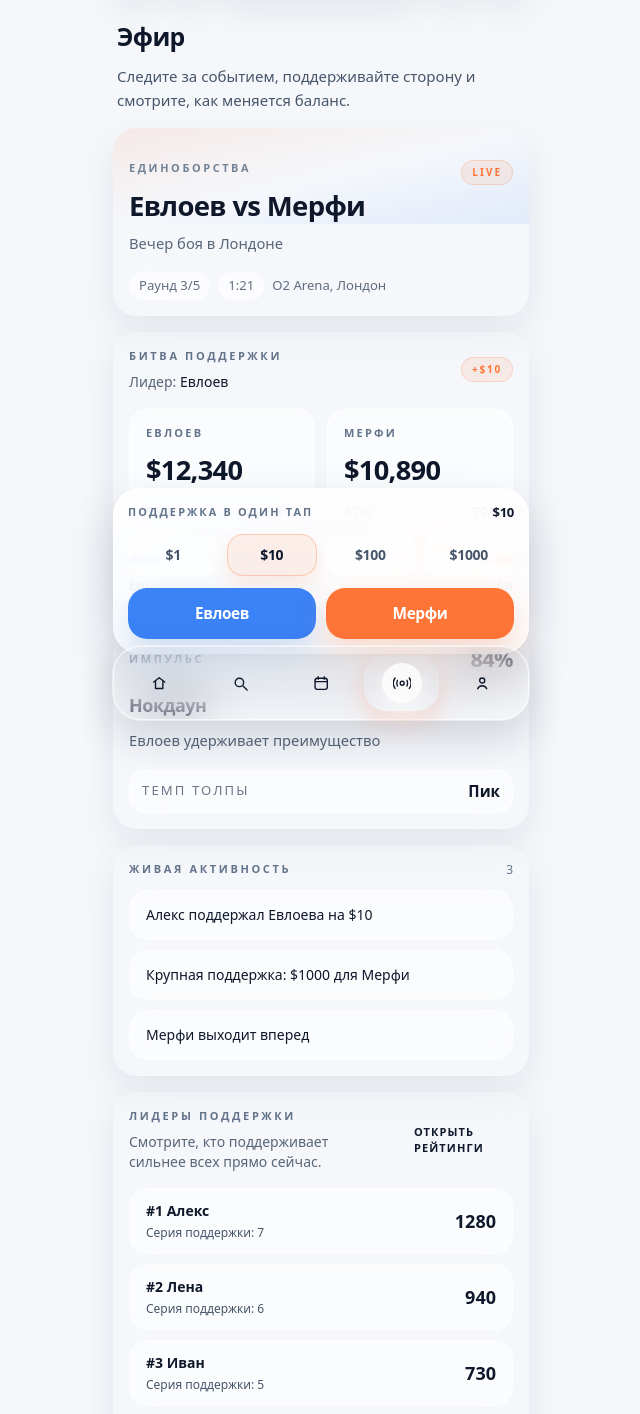
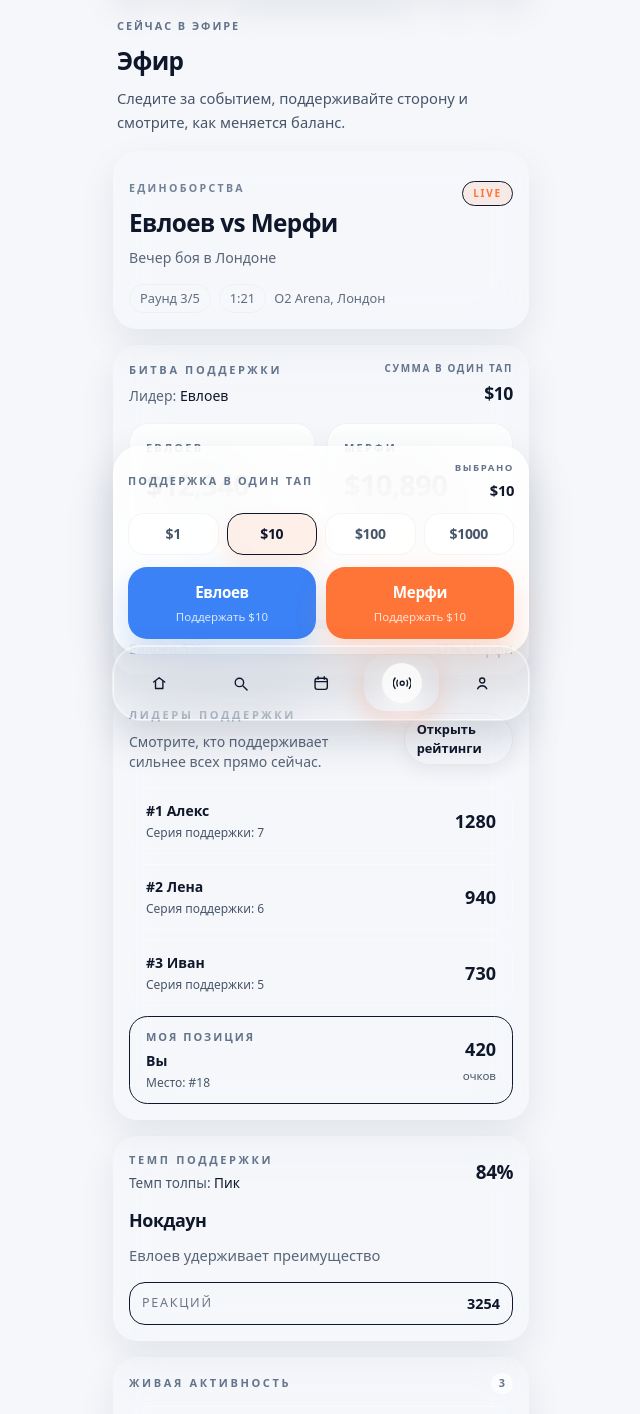
Before and after one commit to krusakovrus-svg/fundon, a Next.js app: page /live in a window 1280 px wide. Shown: the part 60-1474 px from the top of the page, without its empty margins (319-959 px from the left). Built offline with nearby package versions, Linux system fonts and the light colour scheme.

Commit message:
Refine live support flow

```diff
--- a/src/components/live/LeaderboardPreview.tsx
+++ b/src/components/live/LeaderboardPreview.tsx
@@ -12,23 +12,24 @@ interface LeaderboardPreviewProps {
 
 export function LeaderboardPreview({ entries, profile }: LeaderboardPreviewProps) {
   const { language, t } = useLanguage();
-  const userInTop = entries.some((entry) => entry.id === profile.id);
+  const myPositionLabel = language === 'ru' ? 'Моя позиция' : 'My position';
+  const pointsLabel = language === 'ru' ? 'очков' : 'points';
 
   return (
-    <SectionCard className="space-y-4 border border-white/35 bg-white/55 px-4 py-4 shadow-[0_18px_42px_rgba(15,23,42,0.10)] backdrop-blur-xl dark:border-white/8 dark:bg-white/6 dark:shadow-none">
+    <SectionCard className="space-y-4 border border-white/34 bg-white/52 px-4 py-4 shadow-[0_16px_38px_rgba(15,23,42,0.09)] backdrop-blur-xl dark:border-white/[0.08] dark:bg-white/[0.05] dark:shadow-none">
       <div className="flex items-center justify-between gap-4">
         <div>
           <p className="text-[11px] font-semibold uppercase tracking-[0.24em] text-text-muted">{t('leaderboardPreview')}</p>
           <p className="mt-2 text-sm text-text-secondary/90">{t('leaderboardPreviewHint')}</p>
         </div>
-        <Link href="/leaderboard" className="app-pill">
+        <Link href="/leaderboard" className="rounded-full border border-black/[0.05] bg-white/72 px-3 py-1.5 text-[0.8rem] font-semibold text-text-primary shadow-[0_8px_18px_rgba(15,23,42,0.05)] dark:border-white/[0.08] dark:bg-white/[0.06] dark:shadow-none">
           {t('openLeaderboard')}
         </Link>
       </div>
 
       <div className="space-y-2.5">
         {entries.slice(0, 3).map((entry, index) => (
-          <div key={entry.id} className="flex items-center justify-between gap-3 rounded-[1.15rem] border border-white/45 bg-white/60 px-4 py-3 dark:border-white/8 dark:bg-white/6">
+          <div key={entry.id} className="flex items-center justify-between gap-3 rounded-[1.1rem] border border-white/40 bg-white/62 px-4 py-3 dark:border-white/[0.07] dark:bg-white/[0.05]">
             <div>
               <p className="text-sm font-semibold text-text-primary">
                 #{index + 1} {language === 'ru' ? entry.nameRu : entry.name}
@@ -39,15 +40,17 @@ export function LeaderboardPreview({ entries, profile }: LeaderboardPreviewProps
           </div>
         ))}
 
-        {!userInTop ? (
-          <div className="flex items-center justify-between gap-3 rounded-[1.15rem] border border-accent-orange/18 bg-accent-orange/8 px-4 py-3">
-            <div>
-              <p className="text-sm font-semibold text-text-primary">{t('you')}</p>
-              <p className="mt-1 text-xs text-text-secondary">{t('rankLabel')}: #{profile.currentRank}</p>
-            </div>
+        <div className="flex items-center justify-between gap-3 rounded-[1.15rem] border border-accent-orange/18 bg-accent-orange/8 px-4 py-3">
+          <div>
+            <p className="text-[11px] font-semibold uppercase tracking-[0.18em] text-text-muted">{myPositionLabel}</p>
+            <p className="mt-1.5 text-sm font-semibold text-text-primary">{t('you')}</p>
+            <p className="mt-1 text-xs text-text-secondary">{t('rankLabel')}: #{profile.currentRank}</p>
+          </div>
+          <div className="text-right">
             <p className="text-lg font-semibold text-text-primary">{profile.points}</p>
+            <p className="mt-1 text-[0.72rem] text-text-secondary">{pointsLabel}</p>
           </div>
-        ) : null}
+        </div>
       </div>
     </SectionCard>
   );
--- a/src/components/live/LiveActivityFeed.tsx
+++ b/src/components/live/LiveActivityFeed.tsx
@@ -10,10 +10,10 @@ export function LiveActivityFeed({ items }: { items: LiveActivityItem[] }) {
   const { language, t } = useLanguage();
 
   return (
-    <SectionCard className="space-y-3 border border-white/35 bg-white/55 px-4 py-4 shadow-[0_18px_42px_rgba(15,23,42,0.10)] backdrop-blur-xl dark:border-white/8 dark:bg-white/6 dark:shadow-none">
+    <SectionCard className="space-y-3 border border-white/30 bg-white/46 px-4 py-4 shadow-[0_14px_34px_rgba(15,23,42,0.08)] backdrop-blur-xl dark:border-white/[0.07] dark:bg-white/[0.04] dark:shadow-none">
       <div className="flex items-center justify-between gap-3">
         <p className="text-[11px] font-semibold uppercase tracking-[0.24em] text-text-muted">{t('momentFeed')}</p>
-        <span className="text-xs text-text-muted">{items.length}</span>
+        <span className="rounded-full bg-white/70 px-2 py-0.5 text-[0.68rem] font-semibold text-text-muted dark:bg-white/[0.05]">{items.length}</span>
       </div>
 
       <div className="space-y-2.5">
@@ -26,9 +26,9 @@ export function LiveActivityFeed({ items }: { items: LiveActivityItem[] }) {
               animate={{ opacity: 1, y: 0 }}
               exit={{ opacity: 0, y: -10 }}
               transition={{ duration: 0.18 }}
-              className="rounded-[1.15rem] border border-white/45 bg-white/60 px-4 py-3 dark:border-white/8 dark:bg-white/6"
+              className="rounded-[1.1rem] border border-white/40 bg-white/58 px-4 py-3 dark:border-white/[0.07] dark:bg-white/[0.05]"
             >
-              <p className="text-sm font-medium leading-6 text-text-primary">{getLocalizedActivityLabel(item, language)}</p>
+              <p className="text-[0.93rem] font-medium leading-6 text-text-primary">{getLocalizedActivityLabel(item, language)}</p>
             </motion.div>
           ))}
         </AnimatePresence>
--- a/src/components/live/LiveDonationDock.tsx
+++ b/src/components/live/LiveDonationDock.tsx
@@ -25,17 +25,22 @@ export function LiveDonationDock({
   onSupportLeft,
   onSupportRight
 }: LiveDonationDockProps) {
-  const { t } = useLanguage();
+  const { language, t } = useLanguage();
+  const selectedAmountLabel = language === 'ru' ? 'Выбрано' : 'Selected';
+  const supportActionLabel = language === 'ru' ? 'Поддержать' : 'Support';
 
   return (
     <div className="pointer-events-none fixed inset-x-0 bottom-[5.35rem] z-30 flex justify-center px-4">
       <div
-        className="pointer-events-auto w-full rounded-[1.7rem] border border-white/55 bg-[rgba(255,255,255,0.82)] p-3.5 shadow-[0_22px_48px_rgba(15,23,42,0.16)] backdrop-blur-2xl dark:border-white/10 dark:bg-[rgba(var(--surface),0.9)] dark:shadow-[0_28px_56px_rgba(2,6,23,0.42)]"
+        className="pointer-events-auto w-full rounded-[1.7rem] border border-white/60 bg-[rgba(255,255,255,0.84)] p-3.5 shadow-[0_22px_48px_rgba(15,23,42,0.16)] backdrop-blur-2xl dark:border-white/[0.1] dark:bg-[rgba(var(--surface),0.88)] dark:shadow-[0_28px_56px_rgba(2,6,23,0.42)]"
         style={{ maxWidth: 'calc(var(--page-max-width) - (var(--page-padding-x) * 2))' }}
       >
         <div className="mb-3 flex items-center justify-between gap-3">
           <p className="text-[0.68rem] font-semibold uppercase tracking-[0.2em] text-text-muted">{t('supportAmounts')}</p>
-          <span className="text-[0.82rem] font-semibold tracking-tight text-text-primary">${selectedAmount}</span>
+          <div className="text-right">
+            <p className="text-[0.6rem] font-semibold uppercase tracking-[0.16em] text-text-muted">{selectedAmountLabel}</p>
+            <span className="mt-1 block text-[0.92rem] font-semibold tracking-tight text-text-primary">${selectedAmount}</span>
+          </div>
         </div>
 
         <div className="grid grid-cols-4 gap-2">
@@ -50,8 +55,8 @@ export function LiveDonationDock({
                 className={cn(
                   'rounded-[1rem] border px-2 py-2.5 text-sm font-semibold tracking-tight transition duration-200',
                   active
-                    ? 'border-accent-orange/30 bg-accent-orange/10 text-text-primary shadow-[0_10px_20px_rgba(255,124,65,0.14)]'
-                    : 'border-white/50 bg-white/55 text-text-secondary dark:border-white/8 dark:bg-white/6'
+                    ? 'border-accent-orange/26 bg-accent-orange/10 text-text-primary shadow-[0_10px_20px_rgba(255,124,65,0.14)]'
+                    : 'border-black/[0.04] bg-white/[0.72] text-text-secondary dark:border-white/[0.08] dark:bg-white/[0.05]'
                 )}
               >
                 ${amount}
@@ -65,17 +70,19 @@ export function LiveDonationDock({
             type="button"
             whileTap={{ scale: 0.985 }}
             onClick={onSupportLeft}
-            className="rounded-[1.2rem] bg-accent-blue px-3 py-3.5 text-center text-[0.96rem] font-semibold tracking-tight text-white shadow-[0_14px_30px_rgba(74,144,226,0.24)]"
+            className="rounded-[1.2rem] bg-accent-blue px-3 py-3.5 text-center text-white shadow-[0_14px_30px_rgba(74,144,226,0.24)]"
           >
-            {leftLabel}
+            <span className="block text-[0.95rem] font-semibold tracking-tight">{leftLabel}</span>
+            <span className="mt-1 block text-[0.72rem] font-medium text-white/80">{supportActionLabel} ${selectedAmount}</span>
           </motion.button>
           <motion.button
             type="button"
             whileTap={{ scale: 0.985 }}
             onClick={onSupportRight}
-            className="rounded-[1.2rem] bg-accent-orange px-3 py-3.5 text-center text-[0.96rem] font-semibold tracking-tight text-white shadow-[0_14px_30px_rgba(255,124,65,0.24)]"
+            className="rounded-[1.2rem] bg-accent-orange px-3 py-3.5 text-center text-white shadow-[0_14px_30px_rgba(255,124,65,0.24)]"
           >
-            {rightLabel}
+            <span className="block text-[0.95rem] font-semibold tracking-tight">{rightLabel}</span>
+            <span className="mt-1 block text-[0.72rem] font-medium text-white/80">{supportActionLabel} ${selectedAmount}</span>
           </motion.button>
         </div>
       </div>
--- a/src/components/live/LiveEventHero.tsx
+++ b/src/components/live/LiveEventHero.tsx
@@ -8,34 +8,36 @@ export function LiveEventHero({ event }: { event: EventRecord }) {
   const { language, t } = useLanguage();
 
   return (
-    <SectionCard className="space-y-4 overflow-hidden border border-white/35 bg-white/60 px-4 py-4 shadow-[0_18px_44px_rgba(15,23,42,0.10)] backdrop-blur-xl dark:border-white/8 dark:bg-white/6 dark:shadow-none">
-      <div className="absolute inset-x-0 top-0 h-24 bg-gradient-to-br from-accent-orange/10 via-transparent to-accent-blue/10" />
+    <SectionCard className="space-y-3.5 overflow-hidden border border-white/35 bg-white/56 px-4 py-4 shadow-[0_16px_36px_rgba(15,23,42,0.08)] backdrop-blur-xl dark:border-white/8 dark:bg-white/[0.05] dark:shadow-none">
+      <div className="absolute inset-x-0 top-0 h-20 bg-gradient-to-br from-accent-orange/8 via-transparent to-accent-blue/8" />
 
       <div className="relative flex items-start justify-between gap-3">
         <div className="min-w-0">
-          <p className="text-[0.68rem] font-semibold uppercase tracking-[0.24em] text-text-muted/90">
+          <p className="text-[0.66rem] font-semibold uppercase tracking-[0.22em] text-text-muted/90">
             {language === 'ru' ? event.categoryLabelRu : event.categoryLabel}
           </p>
-          <h1 className="mt-2 text-[1.72rem] font-semibold tracking-tight text-text-primary">
+          <h1 className="mt-2 text-[1.52rem] font-semibold tracking-tight text-text-primary">
             {language === 'ru' ? event.headlineRu : event.headline}
           </h1>
-          <p className="mt-1.5 max-w-[28rem] text-[0.92rem] leading-relaxed text-text-secondary/90">
+          <p className="mt-1.5 max-w-[28rem] text-[0.88rem] leading-relaxed text-text-secondary/90">
             {language === 'ru' ? event.titleRu : event.title}
           </p>
         </div>
 
-        <span className="inline-flex shrink-0 items-center rounded-full border border-accent-orange/20 bg-accent-orange/10 px-2.5 py-1 text-[10px] font-semibold uppercase tracking-[0.2em] text-accent-orange">
+        <span className="inline-flex shrink-0 items-center rounded-full border border-accent-orange/18 bg-accent-orange/10 px-2.5 py-1 text-[10px] font-semibold uppercase tracking-[0.18em] text-accent-orange">
           {t('liveStatus')}
         </span>
       </div>
 
-      <div className="relative flex flex-wrap items-center gap-2 text-[0.82rem] text-text-secondary/85">
+      <div className="relative flex flex-wrap items-center gap-2 text-[0.8rem] text-text-secondary/85">
         {(event.stageLabel || event.stageLabelRu) ? (
-          <span className="inline-flex items-center rounded-full bg-white/65 px-2.5 py-1 dark:bg-white/8">
+          <span className="inline-flex items-center rounded-full border border-black/[0.03] bg-white/68 px-2.5 py-1 dark:border-white/[0.06] dark:bg-white/[0.06]">
             {language === 'ru' ? event.stageLabelRu : event.stageLabel}
           </span>
         ) : null}
-        <span className="inline-flex items-center rounded-full bg-white/65 px-2.5 py-1 dark:bg-white/8">{event.timerLabel}</span>
+        <span className="inline-flex items-center rounded-full border border-black/[0.03] bg-white/68 px-2.5 py-1 dark:border-white/[0.06] dark:bg-white/[0.06]">
+          {event.timerLabel}
+        </span>
         <span className="truncate">{language === 'ru' ? event.venueRu : event.venue}</span>
       </div>
     </SectionCard>
--- a/src/components/live/LiveMomentumPanel.tsx
+++ b/src/components/live/LiveMomentumPanel.tsx
@@ -16,12 +16,16 @@ interface LiveMomentumPanelProps {
 
 export function LiveMomentumPanel({ moment, message, fanPulseValue, fanHeatLabel }: LiveMomentumPanelProps) {
   const { language, t } = useLanguage();
+  const momentumLabel = language === 'ru' ? 'Темп поддержки' : 'Support momentum';
 
   return (
-    <SectionCard className="space-y-4 border border-white/35 bg-white/55 px-4 py-4 shadow-[0_18px_42px_rgba(15,23,42,0.10)] backdrop-blur-xl dark:border-white/8 dark:bg-white/6 dark:shadow-none">
+    <SectionCard className="space-y-3.5 border border-white/30 bg-white/48 px-4 py-4 shadow-[0_14px_34px_rgba(15,23,42,0.08)] backdrop-blur-xl dark:border-white/[0.07] dark:bg-white/[0.04] dark:shadow-none">
       <div className="flex items-center justify-between gap-4">
-        <p className="text-[11px] font-semibold uppercase tracking-[0.24em] text-text-muted">{t('supportMomentum')}</p>
-        <p className="text-[1.35rem] font-semibold tracking-tight text-text-primary">{fanPulseValue}%</p>
+        <div>
+          <p className="text-[11px] font-semibold uppercase tracking-[0.24em] text-text-muted">{momentumLabel}</p>
+          <p className="mt-1 text-[0.85rem] text-text-secondary">{t('crowdHeat')}: <span className="font-medium text-text-primary">{fanHeatLabel}</span></p>
+        </div>
+        <p className="text-[1.18rem] font-semibold tracking-tight text-text-primary">{fanPulseValue}%</p>
       </div>
 
       <div className="space-y-2.5">
@@ -52,9 +56,9 @@ export function LiveMomentumPanel({ moment, message, fanPulseValue, fanHeatLabel
         </AnimatePresence>
       </div>
 
-      <div className="flex items-center justify-between gap-3 rounded-[1rem] border border-white/45 bg-white/60 px-3 py-2.5 dark:border-white/8 dark:bg-white/6">
-        <span className="text-[0.82rem] uppercase tracking-[0.16em] text-text-secondary/80">{t('crowdHeat')}</span>
-        <span className="text-[0.95rem] font-semibold text-text-primary">{fanHeatLabel}</span>
+      <div className="flex items-center justify-between gap-3 rounded-[1rem] border border-white/38 bg-white/58 px-3 py-2.5 dark:border-white/[0.07] dark:bg-white/[0.05]">
+        <span className="text-[0.78rem] uppercase tracking-[0.14em] text-text-secondary/80">{t('reactionsLabel')}</span>
+        <span className="text-[0.9rem] font-semibold text-text-primary">{moment.reactionCount}</span>
       </div>
     </SectionCard>
   );
--- a/src/components/live/LiveScreen.tsx
+++ b/src/components/live/LiveScreen.tsx
@@ -97,7 +97,9 @@ export function LiveScreen() {
   const { language, t } = useLanguage();
   const mountedRef = useRef(false);
 
-  const [selectedAmount, setSelectedAmount] = useState<SupportAmount>(mockData.supportAmounts[1]);
+  const [selectedAmount, setSelectedAmount] = useState<SupportAmount>(
+    mockData.supportAmounts.find((amount) => amount === mockData.profile.lastSupportAmount) ?? mockData.supportAmounts[1]
+  );
   const [selectedEventId, setSelectedEventId] = useState(liveEvents[0].id);
   const [momentIndexByEvent, setMomentIndexByEvent] = useState<Record<string, number>>(createInitialMomentIndexMap);
   const [activityMap, setActivityMap] = useState<Record<string, LiveActivityItem[]>>(createInitialActivityMap);
@@ -174,6 +176,14 @@ export function LiveScreen() {
   );
   const fanHeatKey = getHeatState(fanPulseValue);
 
+  const handleSelectAmount = (amount: SupportAmount) => {
+    setSelectedAmount(amount);
+    setProfile((current) => ({
+      ...current,
+      lastSupportAmount: amount
+    }));
+  };
+
   const handleSupport = (side: 'left' | 'right') => {
     const amount = selectedAmount;
     const previousLeader = currentSupport.left >= currentSupport.right ? 'left' : 'right';
@@ -247,6 +257,7 @@ export function LiveScreen() {
       ...current,
       points: nextPoints,
       totalSupport: current.totalSupport + amount,
+      lastSupportAmount: amount,
       selectedParticipant: target.teamLabel,
       selectedParticipantRu: target.teamLabelRu
     }));
@@ -274,9 +285,10 @@ export function LiveScreen() {
   return (
     <>
       <MainPageLayout className="space-y-4 pb-[14.5rem]">
-        <section className="px-1">
-          <h1 className="text-[1.55rem] font-semibold tracking-tight text-text-primary">{t('liveTitle')}</h1>
-          <p className="mt-2 max-w-[24rem] text-[0.94rem] leading-relaxed text-text-secondary">{t('liveHint')}</p>
+        <section className="space-y-2 px-1">
+          <p className="text-[0.68rem] font-semibold uppercase tracking-[0.18em] text-text-muted">{t('liveNow')}</p>
+          <h1 className="text-[1.52rem] font-semibold tracking-tight text-text-primary">{t('liveTitle')}</h1>
+          <p className="max-w-[24rem] text-[0.92rem] leading-relaxed text-text-secondary">{t('liveHint')}</p>
         </section>
 
         <LiveEventSwitcher
@@ -311,6 +323,8 @@ export function LiveScreen() {
           onSupportRight={() => handleSupport('right')}
         />
 
+        <LeaderboardPreview entries={currentLeaderboard} profile={profile} />
+
         <LiveMomentumPanel
           moment={currentMoment}
           message={momentumMessage}
@@ -319,7 +333,6 @@ export function LiveScreen() {
         />
 
         <LiveActivityFeed items={currentActivity} />
-        <LeaderboardPreview entries={currentLeaderboard} profile={profile} />
       </MainPageLayout>
 
       <LiveDonationDock
@@ -327,7 +340,7 @@ export function LiveScreen() {
         rightLabel={language === 'ru' ? rightParticipant.shortNameRu : rightParticipant.shortName}
         amounts={mockData.supportAmounts}
         selectedAmount={selectedAmount}
-        onSelectAmount={setSelectedAmount}
+        onSelectAmount={handleSelectAmount}
         onSupportLeft={() => handleSupport('left')}
         onSupportRight={() => handleSupport('right')}
       />
--- a/src/components/live/SupportBattleCard.tsx
+++ b/src/components/live/SupportBattleCard.tsx
@@ -27,12 +27,15 @@ export function SupportBattleCard({
   onSupportLeft,
   onSupportRight
 }: SupportBattleCardProps) {
-  const { t } = useLanguage();
+  const { language, t } = useLanguage();
   const { leftPercent, rightPercent } = calculateSupportSplit(left.total, right.total);
   const leader = left.total >= right.total ? left.shortName : right.shortName;
+  const amountLabel = language === 'ru' ? 'Сумма в один тап' : 'One-tap amount';
+  const supportActionLabel = language === 'ru' ? 'Поддержать' : 'Support';
+  const supportersLabel = language === 'ru' ? 'фанатов' : 'supporters';
 
   return (
-    <SectionCard className="space-y-4 border border-white/35 bg-white/55 px-4 py-4 shadow-[0_18px_42px_rgba(15,23,42,0.10)] backdrop-blur-xl dark:border-white/8 dark:bg-white/6 dark:shadow-none">
+    <SectionCard className="space-y-4 border border-white/45 bg-[linear-gradient(180deg,rgba(255,255,255,0.92)_0%,rgba(250,251,253,0.82)_100%)] px-4 py-4 shadow-[0_22px_46px_rgba(15,23,42,0.11)] backdrop-blur-xl dark:border-white/[0.1] dark:bg-[linear-gradient(180deg,rgba(255,255,255,0.08)_0%,rgba(255,255,255,0.05)_100%)] dark:shadow-[0_20px_42px_rgba(2,6,23,0.28)]">
       <div className="flex items-center justify-between gap-4">
         <div className="min-w-0">
           <p className="text-[11px] font-semibold uppercase tracking-[0.24em] text-text-muted">{t('supportBattle')}</p>
@@ -40,9 +43,10 @@ export function SupportBattleCard({
             {t('eventLeader')}: <span className="font-medium text-text-primary">{leader}</span>
           </p>
         </div>
-        <span className="inline-flex shrink-0 items-center rounded-full border border-accent-orange/20 bg-accent-orange/10 px-2.5 py-1 text-[10px] font-semibold uppercase tracking-[0.18em] text-accent-orange">
-          +{formatCurrency(selectedAmount)}
-        </span>
+        <div className="shrink-0 text-right">
+          <p className="text-[0.62rem] font-semibold uppercase tracking-[0.16em] text-text-muted">{amountLabel}</p>
+          <p className="mt-1 text-[1.1rem] font-semibold tracking-tight text-text-primary">{formatCurrency(selectedAmount)}</p>
+        </div>
       </div>
 
       <div className="grid grid-cols-2 gap-3">
@@ -50,13 +54,16 @@ export function SupportBattleCard({
           type="button"
           whileTap={{ scale: 0.985 }}
           onClick={onSupportLeft}
-          className="w-full rounded-[1.25rem] border border-white/50 bg-white/60 px-4 py-4 text-left transition hover:border-accent-blue/25 hover:bg-white/75 dark:border-white/8 dark:bg-white/6"
+          className="w-full rounded-[1.25rem] border border-black/[0.04] bg-white/[0.8] px-4 py-4 text-left shadow-[inset_0_1px_0_rgba(255,255,255,0.85)] transition hover:border-accent-blue/22 hover:bg-white dark:border-white/[0.08] dark:bg-white/[0.05]"
         >
           <p className="text-[11px] font-semibold uppercase tracking-[0.2em] text-text-muted">{left.shortName}</p>
-          <p className="mt-2 text-[1.7rem] font-semibold tracking-tight text-text-primary">{formatCurrency(left.total)}</p>
+          <p className="mt-2 text-[1.82rem] font-semibold tracking-tight text-text-primary">{formatCurrency(left.total)}</p>
           <div className="mt-3 flex items-center justify-between text-sm text-text-secondary/85">
             <span>{leftPercent}%</span>
-            <span>{left.supporters}</span>
+            <span>{left.supporters} {supportersLabel}</span>
+          </div>
+          <div className="mt-4 inline-flex items-center rounded-full bg-accent-blue/10 px-3 py-1.5 text-[0.76rem] font-semibold text-accent-blue">
+            {supportActionLabel} {formatCurrency(selectedAmount)}
           </div>
         </motion.button>
 
@@ -64,19 +71,22 @@ export function SupportBattleCard({
           type="button"
           whileTap={{ scale: 0.985 }}
           onClick={onSupportRight}
-          className="w-full rounded-[1.25rem] border border-white/50 bg-white/60 px-4 py-4 text-left transition hover:border-accent-orange/25 hover:bg-white/75 dark:border-white/8 dark:bg-white/6"
+          className="w-full rounded-[1.25rem] border border-black/[0.04] bg-white/[0.8] px-4 py-4 text-left shadow-[inset_0_1px_0_rgba(255,255,255,0.85)] transition hover:border-accent-orange/22 hover:bg-white dark:border-white/[0.08] dark:bg-white/[0.05]"
         >
           <p className="text-[11px] font-semibold uppercase tracking-[0.2em] text-text-muted">{right.shortName}</p>
-          <p className="mt-2 text-[1.7rem] font-semibold tracking-tight text-text-primary">{formatCurrency(right.total)}</p>
+          <p className="mt-2 text-[1.82rem] font-semibold tracking-tight text-text-primary">{formatCurrency(right.total)}</p>
           <div className="mt-3 flex items-center justify-between text-sm text-text-secondary/85">
             <span>{rightPercent}%</span>
-            <span>{right.supporters}</span>
+            <span>{right.supporters} {supportersLabel}</span>
+          </div>
+          <div className="mt-4 inline-flex items-center rounded-full bg-accent-orange/10 px-3 py-1.5 text-[0.76rem] font-semibold text-accent-orange">
+            {supportActionLabel} {formatCurrency(selectedAmount)}
           </div>
         </motion.button>
       </div>
 
       <div className="space-y-2.5">
-        <div className="h-2.5 overflow-hidden rounded-full bg-white/60 dark:bg-white/8">
+        <div className="h-2.5 overflow-hidden rounded-full bg-black/[0.04] dark:bg-white/[0.08]">
           <div className="flex h-full">
             <motion.div animate={{ width: `${leftPercent}%` }} className="bg-accent-blue" />
             <motion.div animate={{ width: `${rightPercent}%` }} className="bg-accent-orange" />
```
